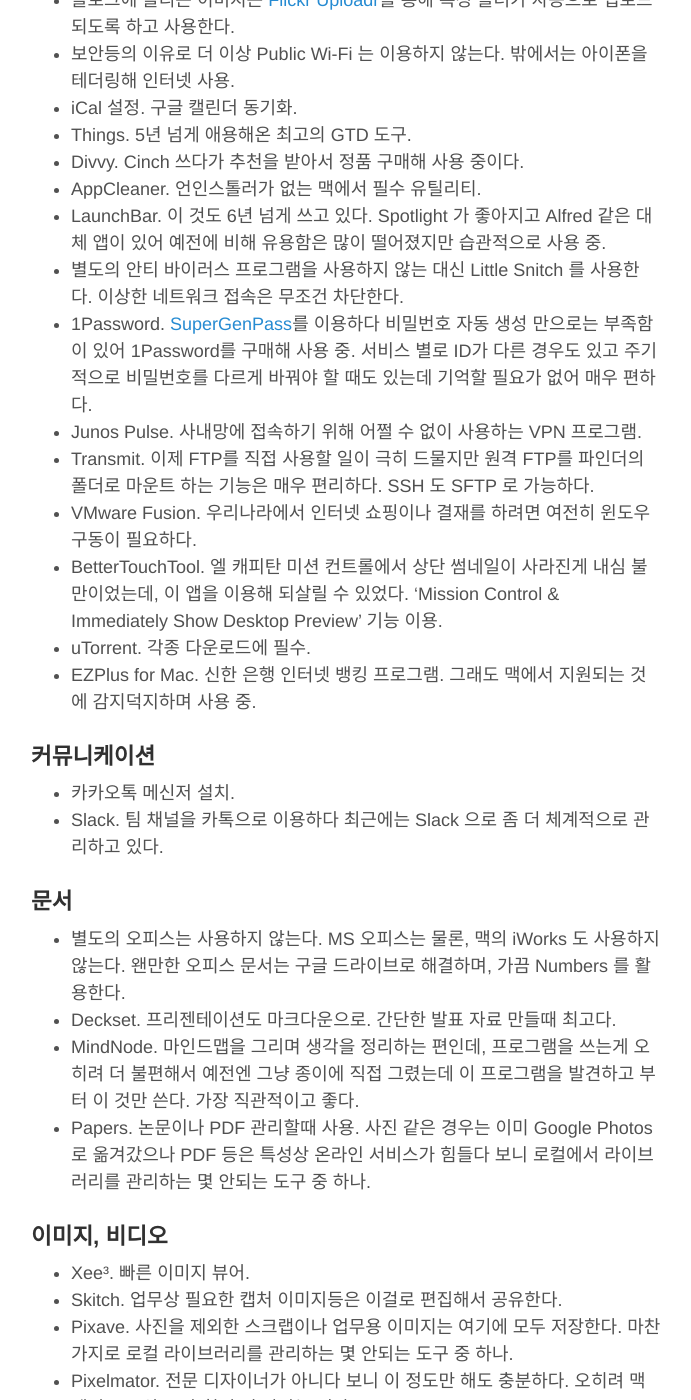
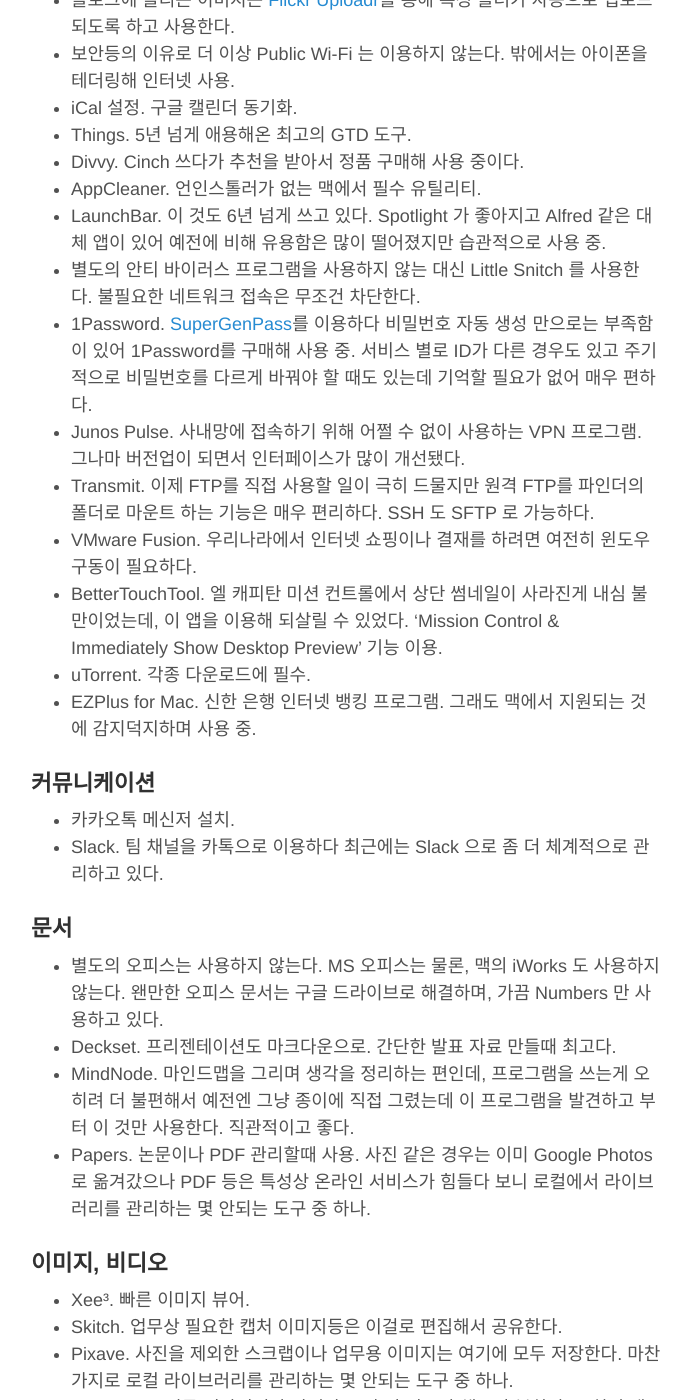
Before and after one commit to Umaigenomu/likejazz.github.io, a Jekyll site: the page built from _posts/2015-11-26-clean-install-os-x.md, in a window 1280 px wide and 1400 px high, scrolled down 2385 px. Shown: the whole window, without its empty margins (294-985 px from the left). Built offline with Jekyll 4.4.1, drawn with Linux system fonts in a browser that asks for light colours.

Commit message:
Publishing

```diff
--- a/_posts/2015-11-26-clean-install-os-x.md
+++ b/_posts/2015-11-26-clean-install-os-x.md
@@ -60,9 +60,9 @@
 - Divvy. Cinch 쓰다가 추천을 받아서 정품 구매해 사용 중이다.
 - AppCleaner. 언인스톨러가 없는 맥에서 필수 유틸리티.
 - LaunchBar. 이 것도 6년 넘게 쓰고 있다. Spotlight 가 좋아지고 Alfred 같은 대체 앱이 있어 예전에 비해 유용함은 많이 떨어졌지만 습관적으로 사용 중.
-- 별도의 안티 바이러스 프로그램을 사용하지 않는 대신 Little Snitch 를 사용한다. 이상한 네트워크 접속은 무조건 차단한다.
+- 별도의 안티 바이러스 프로그램을 사용하지 않는 대신 Little Snitch 를 사용한다. 불필요한 네트워크 접속은 무조건 차단한다.
 - 1Password. [SuperGenPass](http://www.supergenpass.com/)를 이용하다 비밀번호 자동 생성 만으로는 부족함이 있어 1Password를 구매해 사용 중. 서비스 별로 ID가 다른 경우도 있고 주기적으로 비밀번호를 다르게 바꿔야 할 때도 있는데 기억할 필요가 없어 매우 편하다.
-- Junos Pulse. 사내망에 접속하기 위해 어쩔 수 없이 사용하는 VPN 프로그램.
+- Junos Pulse. 사내망에 접속하기 위해 어쩔 수 없이 사용하는 VPN 프로그램. 그나마 버전업이 되면서 인터페이스가 많이 개선됐다.
 - Transmit. 이제 FTP를 직접 사용할 일이 극히 드물지만 원격 FTP를 파인더의 폴더로 마운트 하는 기능은 매우 편리하다. SSH 도 SFTP 로 가능하다.
 - VMware Fusion. 우리나라에서 인터넷 쇼핑이나 결재를 하려면 여전히 윈도우 구동이 필요하다.
 - BetterTouchTool. 엘 캐피탄 미션 컨트롤에서 상단 썸네일이 사라진게 내심 불만이었는데, 이 앱을 이용해 되살릴 수 있었다. 'Mission Control & Immediately Show Desktop Preview' 기능 이용.
@@ -76,9 +76,9 @@
 
 ### 문서
 
-- 별도의 오피스는 사용하지 않는다. MS 오피스는 물론, 맥의 iWorks 도 사용하지 않는다. 왠만한 오피스 문서는 구글 드라이브로 해결하며, 가끔 Numbers 를 활용한다.
+- 별도의 오피스는 사용하지 않는다. MS 오피스는 물론, 맥의 iWorks 도 사용하지 않는다. 왠만한 오피스 문서는 구글 드라이브로 해결하며, 가끔 Numbers 만 사용하고 있다.
 - Deckset. 프리젠테이션도 마크다운으로. 간단한 발표 자료 만들때 최고다.
-- MindNode. 마인드맵을 그리며 생각을 정리하는 편인데, 프로그램을 쓰는게 오히려 더 불편해서 예전엔 그냥 종이에 직접 그렸는데 이 프로그램을 발견하고 부터 이 것만 쓴다. 가장 직관적이고 좋다.
+- MindNode. 마인드맵을 그리며 생각을 정리하는 편인데, 프로그램을 쓰는게 오히려 더 불편해서 예전엔 그냥 종이에 직접 그렸는데 이 프로그램을 발견하고 부터 이 것만 사용한다. 직관적이고 좋다.
 - Papers. 논문이나 PDF 관리할때 사용. 사진 같은 경우는 이미 Google Photos 로 옮겨갔으나 PDF 등은 특성상 온라인 서비스가 힘들다 보니 로컬에서 라이브러리를 관리하는 몇 안되는 도구 중 하나.
 
 ### 이미지, 비디오
```
